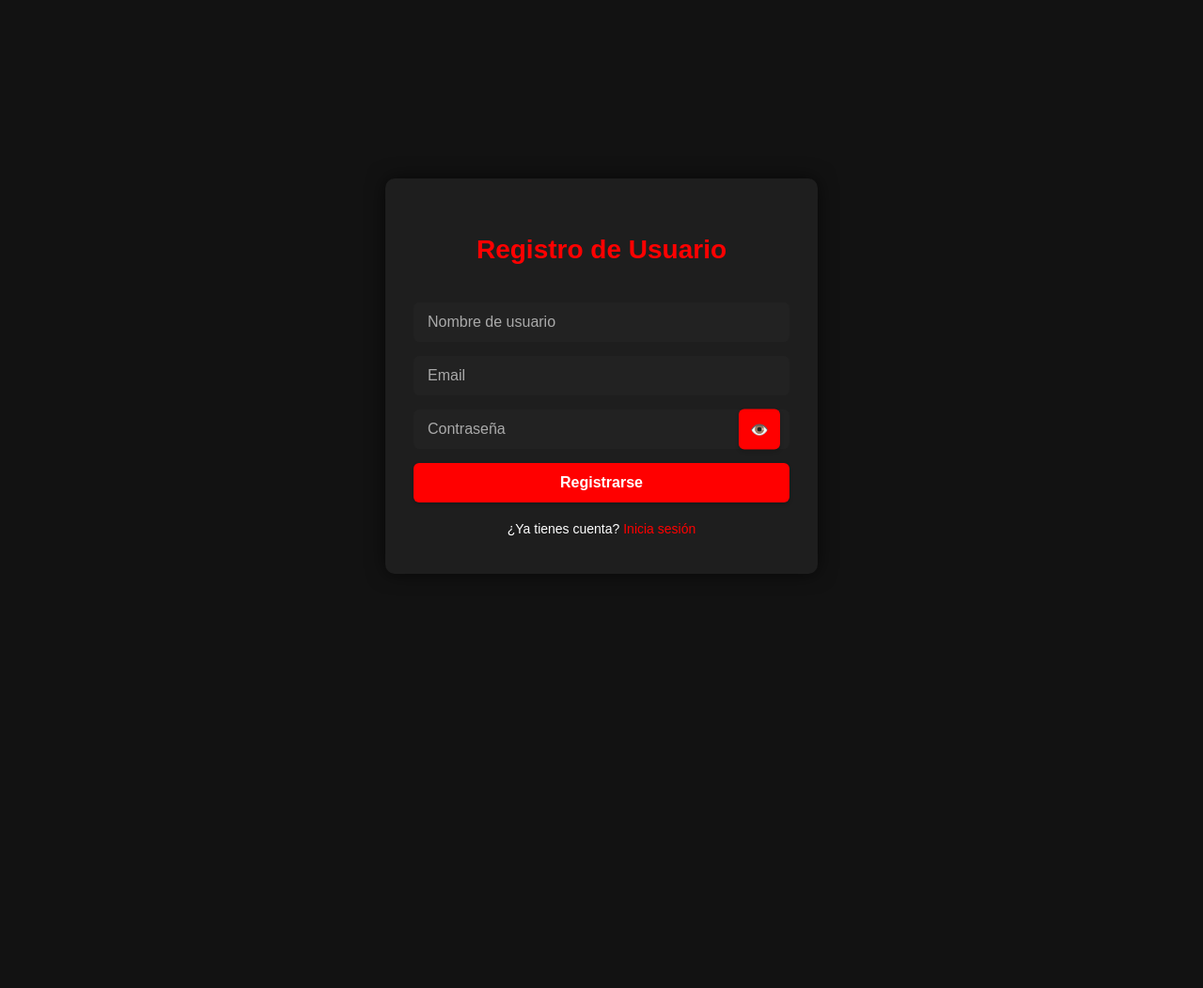
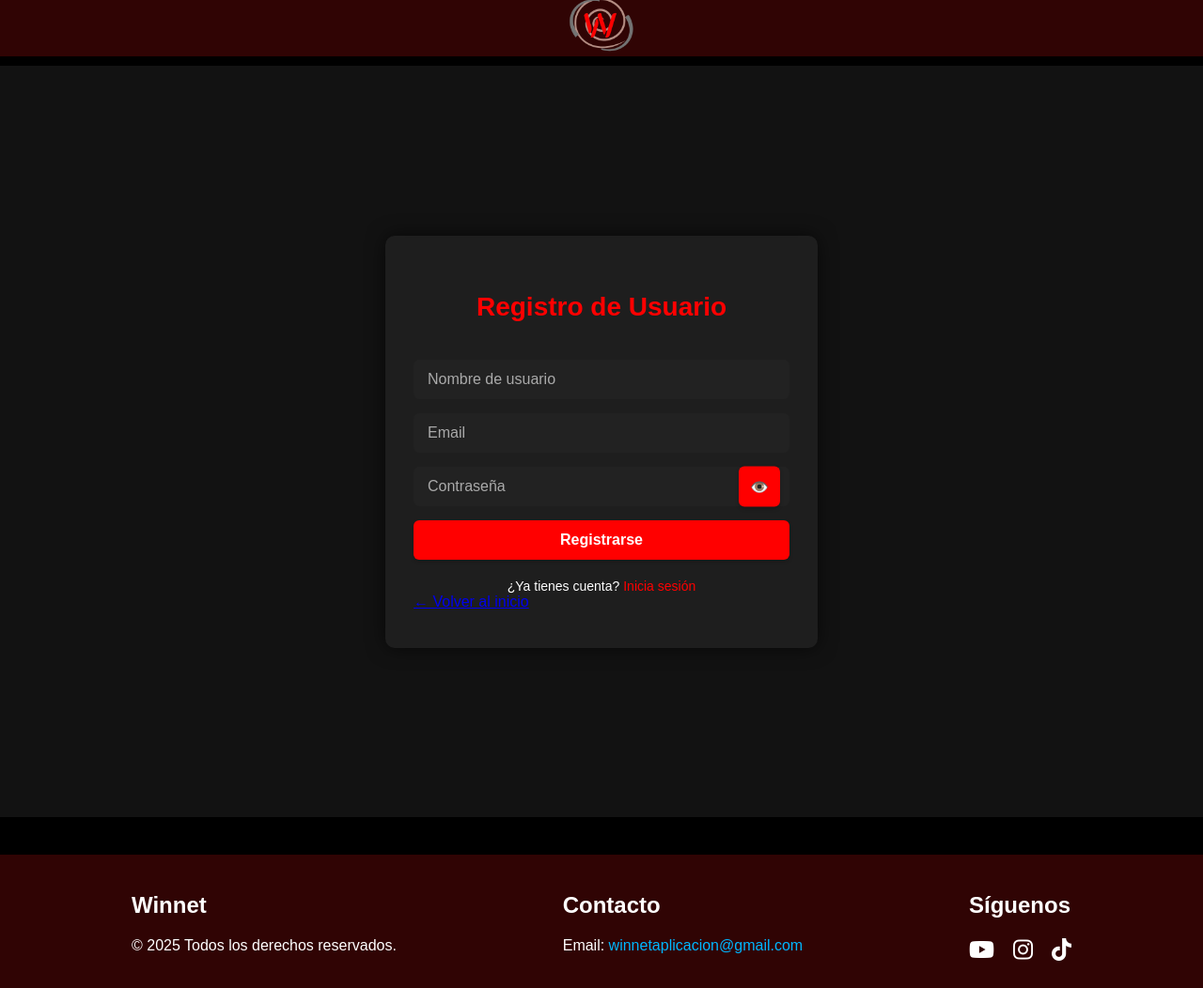
Before and after one commit to Winnetapp/espana, a plain HTML site: page register.html in a window 1280 px wide. Shown: the whole page at 94% size. Before the commit the page ends 800 px from the top, so only its background shows below. Drawn offline with Linux system fonts and the light colour scheme.

Commit message:
Update register.html

```diff
--- a/register.html
+++ b/register.html
@@ -3,36 +3,83 @@
 <head>
   <meta charset="UTF-8" />
   <meta name="viewport" content="width=device-width, initial-scale=1.0"/>
-  <title>Registro - Apuestas Deportivas</title>
+  <title>Registro - Winnet</title>
   <link rel="stylesheet" href="assets/css/style.css" />
+  <link rel="stylesheet" href="assets/css/headfoot.css" />
+  <link rel="stylesheet" href="https://cdnjs.cloudflare.com/ajax/libs/font-awesome/6.5.0/css/all.min.css">
 </head>
-<body class="register-page">
+<body>
 
+  <!-- HEADER -->
+  <header>
+    <div class="header-left" id="header-left"></div>
+    <div class="header-center">
+      <a href="index.html"><img src="logohead.png" alt="Logo" class="logo" id="logo-scroll" style="cursor: pointer;" /></a>
+    </div>
+    <div class="header-right" id="header-right">
+      <div class="user-menu" id="user-menu" style="display: none;">
+        <span id="username-display">Usuario ⌄</span>
+        <div class="dropdown-menu" id="dropdown-menu">
+          <button id="logout-btn">Cerrar sesión</button>
+        </div>
+      </div>
+    </div>
+  </header>
+
+  <!-- MAIN -->
+  <main class="register-page">
     <div class="register-container">
       <h1 class="register-title">Registro de Usuario</h1>
       <form id="register-form" class="register-form">
         <input type="text" id="username" placeholder="Nombre de usuario" required />
         <input type="email" id="email" placeholder="Email" required />
-
         <div class="password-container">
           <input type="password" id="password" placeholder="Contraseña" required />
           <button type="button" id="togglePassword" class="toggle-password">👁️</button>
         </div>
-
         <button type="submit">Registrarse</button>
       </form>
       <div id="register-error" class="register-error"></div>
+
       <div class="login-link">
         ¿Ya tienes cuenta? <a href="login.html">Inicia sesión</a>
       </div>
+
+      <div class="back-home">
+        <a href="index.html">← Volver al inicio</a>
       </div>
+    </div>
+  </main>
 
-  <!-- Firebase SDKs -->
+
+  <!-- FOOTER -->
+  <footer class="footer">
+    <div class="footer-content">
+      <div class="footer-logo">
+        <h2>Winnet</h2>
+        <p>&copy; 2025 Todos los derechos reservados.</p>
+      </div>
+      <div class="footer-contacto">
+        <h2>Contacto</h2>
+        <p>Email: <a href="mailto:winnetaplicacion@gmail.com">winnetaplicacion@gmail.com</a></p>
+      </div>
+      <div class="footer-redes">
+        <h2>Síguenos</h2>
+        <div class="redes-iconos">
+          <a href="https://youtube.com" target="_blank" aria-label="YouTube"><i class="fab fa-youtube"></i></a>
+          <a href="https://www.instagram.com/winnetapp" target="_blank" aria-label="Instagram"><i class="fab fa-instagram"></i></a>
+          <a href="https://www.tiktok.com/@winnetapp" target="_blank" aria-label="TikTok"><i class="fab fa-tiktok"></i></a>
+        </div>
+      </div>
+    </div>
+  </footer>
+
+  <!-- FIREBASE -->
   <script src="https://www.gstatic.com/firebasejs/9.23.0/firebase-app-compat.js"></script>
   <script src="https://www.gstatic.com/firebasejs/9.23.0/firebase-auth-compat.js"></script>
   <script src="https://www.gstatic.com/firebasejs/9.23.0/firebase-firestore-compat.js"></script>
 
-  <!-- Firebase Config -->
+  <!-- CONFIG -->
   <script>
     const firebaseConfig = {
       apiKey: "AIzaSyDgdI3UcnHuRlcynH-pCHcGORcGBAD3FSU",
@@ -46,10 +93,7 @@
     firebase.initializeApp(firebaseConfig);
   </script>
 
-  <!-- Lógica de registro -->
-  <script src="assets/js/auth.js"></script>
-
-  <!-- Mostrar/ocultar contraseña -->
+  <!-- JS -->
   <script>
     document.getElementById('togglePassword').addEventListener('click', function () {
       const passwordInput = document.getElementById('password');
@@ -58,6 +102,6 @@
       this.textContent = isPassword ? '🙈' : '👁️';
     });
   </script>
-
+  <script src="assets/js/auth.js"></script>
 </body>
 </html>
```
Lines whose indentation alone changed are shown as unchanged.
